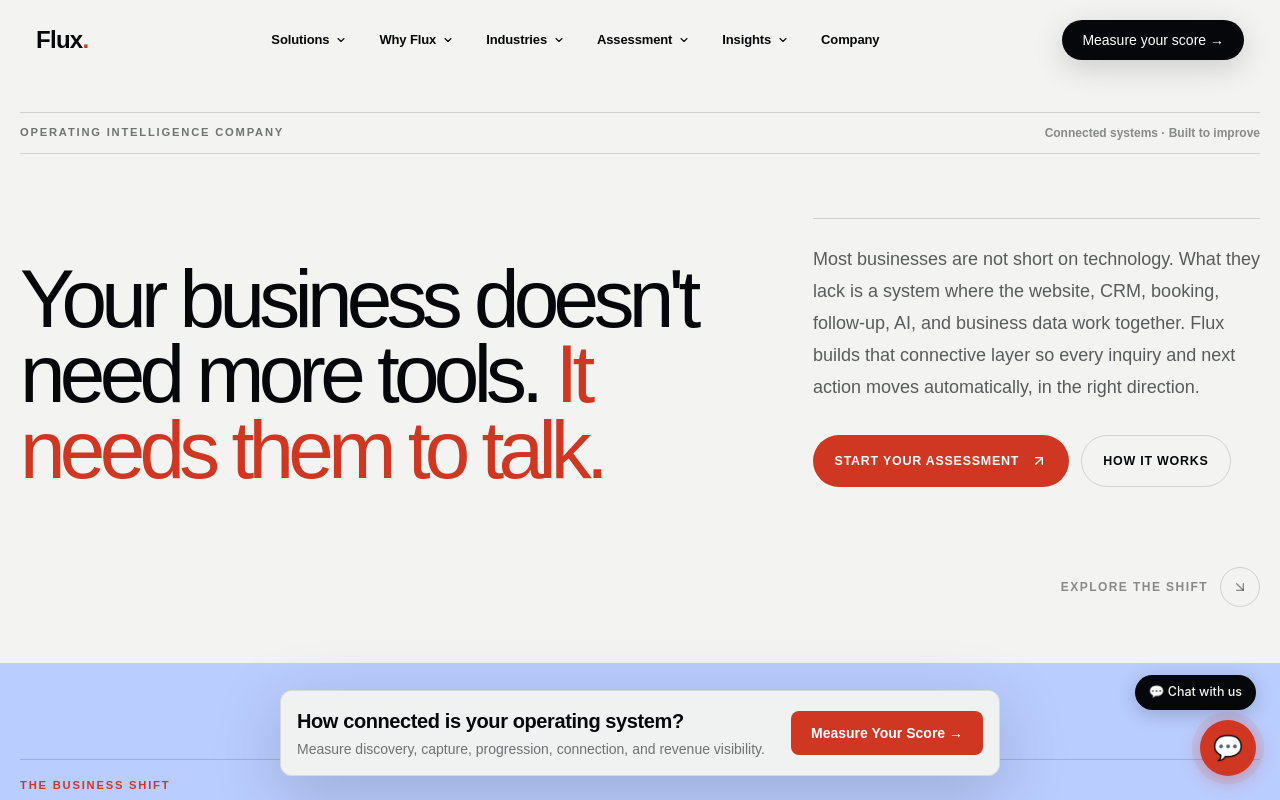
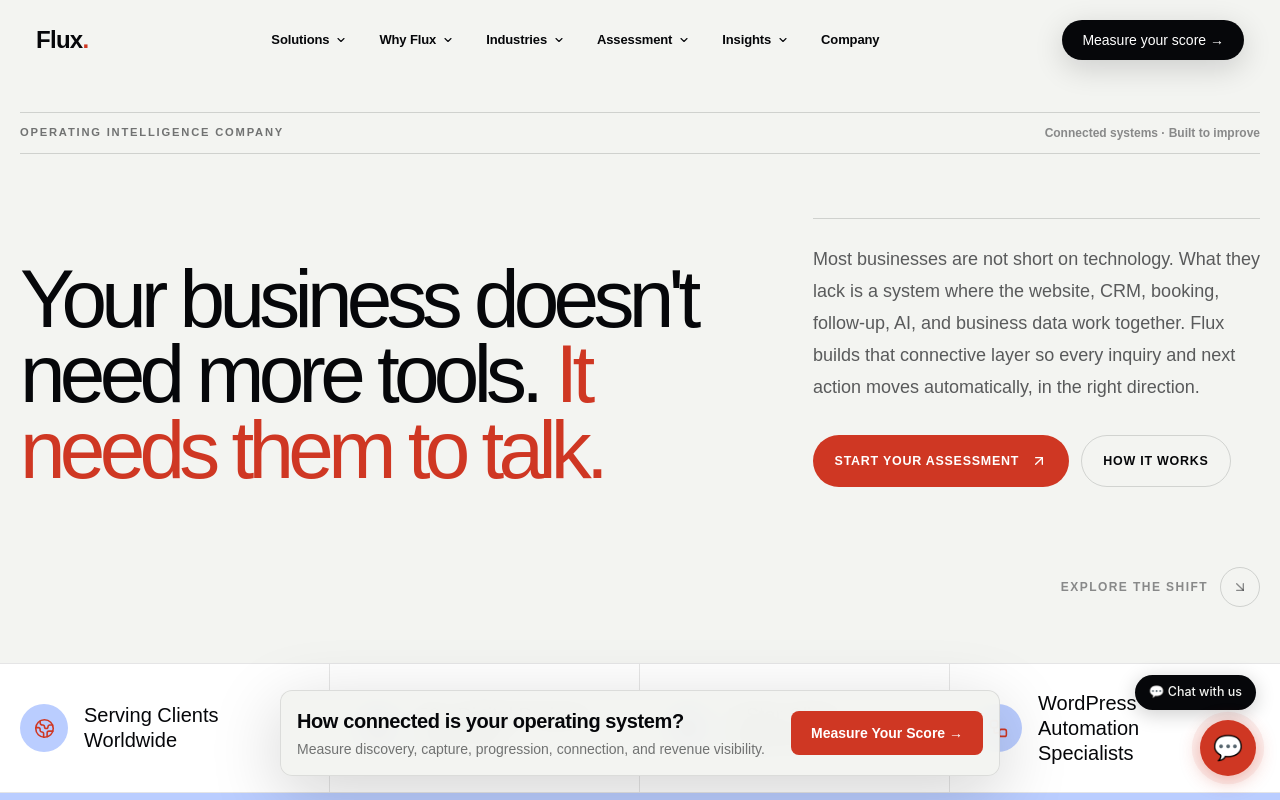
Before and after one commit to dev-gagandeep/Flux-Media-Creations, a Next.js app: page / in a window 1280 px wide. Shown: the top 800 px of the page. Built offline with nearby package versions, Linux system fonts and the light colour scheme.

Commit message:
Add homepage stats and refine logo visibility

```diff
--- a/src/app/sitemap.ts
+++ b/src/app/sitemap.ts
@@ -2,8 +2,8 @@
 import { BLOG_POSTS, LOCATION_PAGES, SERVICE_PAGES, SITE } from "@/lib/constants";
 import { getSanityPosts, mergePosts } from "@/lib/sanity";
 
-const DEFAULT_LAST_MODIFIED = new Date("2026-05-07");
-const FLUX2_LAST_MODIFIED = new Date("2026-07-22");
+const DEFAULT_LAST_MODIFIED = new Date("2026-07-23");
+const FLUX2_LAST_MODIFIED = new Date("2026-07-23");
 const BLOG_LAST_MODIFIED = new Date("2026-05-08");
 const SERVICE_LAST_MODIFIED = new Date("2026-05-09");
 const LOCATION_LAST_MODIFIED = new Date("2026-05-07");
--- a/src/components/brand/AuthorityEcosystem.tsx
+++ b/src/components/brand/AuthorityEcosystem.tsx
@@ -6,7 +6,6 @@
   { name: "Clutch", src: "/images/ecosystem/clutch.png", href: "https://clutch.co/profile/flux-media-creations" },
   { name: "GoodFirms", src: "/images/ecosystem/goodfirms.jpeg", href: "https://www.goodfirms.co/company/flux-media-creations" },
   { name: "Trustpilot", src: "/images/ecosystem/trustpilot.webp", href: "https://www.trustpilot.com/review/fluxmediacreations.com", wide: true },
-  { name: "Awwwards", src: "/images/ecosystem/awwwards.svg", href: "https://www.awwwards.com/fluxmediacreations/", wide: true },
   { name: "99designs", src: "/images/ecosystem/99designs.png", href: "https://99designs.com/profiles/fluxmediacreations" },
 ];
 
@@ -43,9 +42,9 @@
                 target="_blank"
                 rel="noreferrer"
                 aria-label={`View Flux on ${item.name}`}
-                className="flex h-16 w-[190px] shrink-0 items-center justify-center rounded-2xl border border-ink/10 bg-cream px-5 transition-transform hover:-translate-y-1"
+                className="flex h-20 w-[220px] shrink-0 items-center justify-center rounded-2xl border border-ink/10 bg-cream px-6 transition-transform hover:-translate-y-1"
               >
-                <Image src={item.src} alt={item.name} width={220} height={80} className={`max-h-9 object-contain ${item.wide ? "w-[132px]" : "w-16"}`} />
+                <Image src={item.src} alt={item.name} width={240} height={90} className={`max-h-12 object-contain ${item.wide ? "w-[160px]" : "w-20"}`} />
               </a>
               )),
             )}
--- a/src/components/brand/KnowledgeEcosystem.tsx
+++ b/src/components/brand/KnowledgeEcosystem.tsx
@@ -3,7 +3,6 @@
 
 const channels = [
   { name: "Medium", src: "/images/ecosystem/medium.svg", href: "https://medium.com/@fluxmediacreations" },
-  { name: "Awwwards", src: "/images/ecosystem/awwwards.svg", href: "https://www.awwwards.com/fluxmediacreations/" },
   { name: "99designs", src: "/images/ecosystem/99designs.png", href: "https://99designs.com/profiles/fluxmediacreations" },
 ];
 
--- a/src/components/brand/PlatformEcosystem.tsx
+++ b/src/components/brand/PlatformEcosystem.tsx
@@ -25,7 +25,7 @@
     logo("Claude", "/images/ecosystem/claude.png"),
     logo("Airtable", "/images/ecosystem/airtable.svg", true),
     logo("Microsoft Clarity", "/images/ecosystem/microsoft-clarity.webp", true),
-    logo("Google Search Console", "/images/ecosystem/google-search-console.webp", true),
+    logo("Google Analytics", "/images/ecosystem/google-analytics.png", true),
   ],
   industry: [
     logo("HighLevel", "/images/ecosystem/highlevel.png", true),
@@ -51,15 +51,15 @@
   return (
     <div
       title={item.name}
-      className="group flex h-16 w-[176px] shrink-0 items-center justify-center rounded-2xl border border-ink/10 bg-white px-6 shadow-[0_8px_24px_rgba(6,7,10,.035)] transition-[border-color,box-shadow,transform] duration-300 hover:-translate-y-1 hover:border-flux/35 hover:shadow-[0_14px_34px_rgba(6,7,10,.08)]"
+      className="group flex h-20 w-[205px] shrink-0 items-center justify-center rounded-2xl border border-ink/10 bg-white px-6 shadow-[0_8px_24px_rgba(6,7,10,.035)] transition-[border-color,box-shadow,transform] duration-300 hover:-translate-y-1 hover:border-flux/35 hover:shadow-[0_14px_34px_rgba(6,7,10,.08)]"
     >
       <Image
         src={item.src}
         alt={item.name}
         width={220}
         height={80}
-        className={`max-h-9 object-contain transition-transform duration-300 group-hover:scale-105 ${item.wide ? "w-[132px]" : "w-10"}`}
-        sizes="132px"
+        className={`max-h-11 object-contain transition-transform duration-300 group-hover:scale-105 ${item.wide ? "w-[154px]" : "w-12"}`}
+        sizes="154px"
       />
     </div>
   );
--- a/src/components/home/HomeV2.tsx
+++ b/src/components/home/HomeV2.tsx
@@ -2,7 +2,7 @@
 
 import Link from "next/link";
 import { m } from "framer-motion";
-import { ArrowDownRight, ArrowUpRight, Check, MoveRight } from "lucide-react";
+import { ArrowDownRight, ArrowUpRight, BadgeCheck, Check, Globe2, Layers3, MoveRight, Workflow } from "lucide-react";
 import PlatformEcosystem from "@/components/brand/PlatformEcosystem";
 import { RecognitionStrip } from "@/components/brand/AuthorityEcosystem";
 
@@ -61,6 +61,13 @@
   ["What is a Business Intelligence Assessment?", "It is a review of how a business currently handles discovery, response time, follow up, and conversion, identifying where customers are being lost before any system is built or changed."],
 ];
 
+const stats = [
+  { label: "Serving Clients Worldwide", Icon: Globe2 },
+  { label: "50+ Digital Projects Delivered", Icon: Layers3 },
+  { label: "5-Star Client Satisfaction", Icon: BadgeCheck },
+  { label: "WordPress + Automation Specialists", Icon: Workflow },
+];
+
 function Reveal({ children, className = "", delay = 0 }: { children: React.ReactNode; className?: string; delay?: number }) {
   return <m.div initial={{ opacity: 0, y: 38 }} whileInView={{ opacity: 1, y: 0 }} viewport={{ once: true, amount: .18 }} transition={{ delay, duration: .72, ease: [0.16, 1, 0.3, 1] }} className={className}>{children}</m.div>;
 }
@@ -85,6 +92,26 @@
             </m.div>
           </div>
           <Link href="#business-shift" className="group ml-auto flex w-fit items-center gap-3 py-4 text-xs font-bold uppercase tracking-[.12em] text-ink/45">Explore the shift <span className="flex h-10 w-10 items-center justify-center rounded-full border border-ink/15 transition-[color,background-color,border-color,box-shadow,opacity,transform] duration-500 group-hover:translate-y-1 group-hover:bg-ink group-hover:text-white"><ArrowDownRight size={16} /></span></Link>
+        </div>
+      </section>
+
+      <section aria-label="Flux at a glance" className="border-y border-ink/10 bg-white">
+        <div className="flux-shell grid sm:grid-cols-2 lg:grid-cols-4">
+          {stats.map(({ label, Icon }, index) => (
+            <m.div
+              key={label}
+              initial={{ opacity: 0, y: 18 }}
+              whileInView={{ opacity: 1, y: 0 }}
+              viewport={{ once: true, amount: .5 }}
+              transition={{ delay: index * .07, duration: .55 }}
+              className="flex min-h-32 items-center gap-4 border-b border-ink/10 py-6 sm:px-6 sm:first:pl-0 lg:border-b-0 lg:border-r lg:last:border-r-0"
+            >
+              <span className="flex h-12 w-12 shrink-0 items-center justify-center rounded-full bg-pulse-light text-flux">
+                <Icon size={21} strokeWidth={1.8} />
+              </span>
+              <p className="max-w-[15rem] font-display text-xl font-medium leading-tight">{label}</p>
+            </m.div>
+          ))}
         </div>
       </section>
 
```
